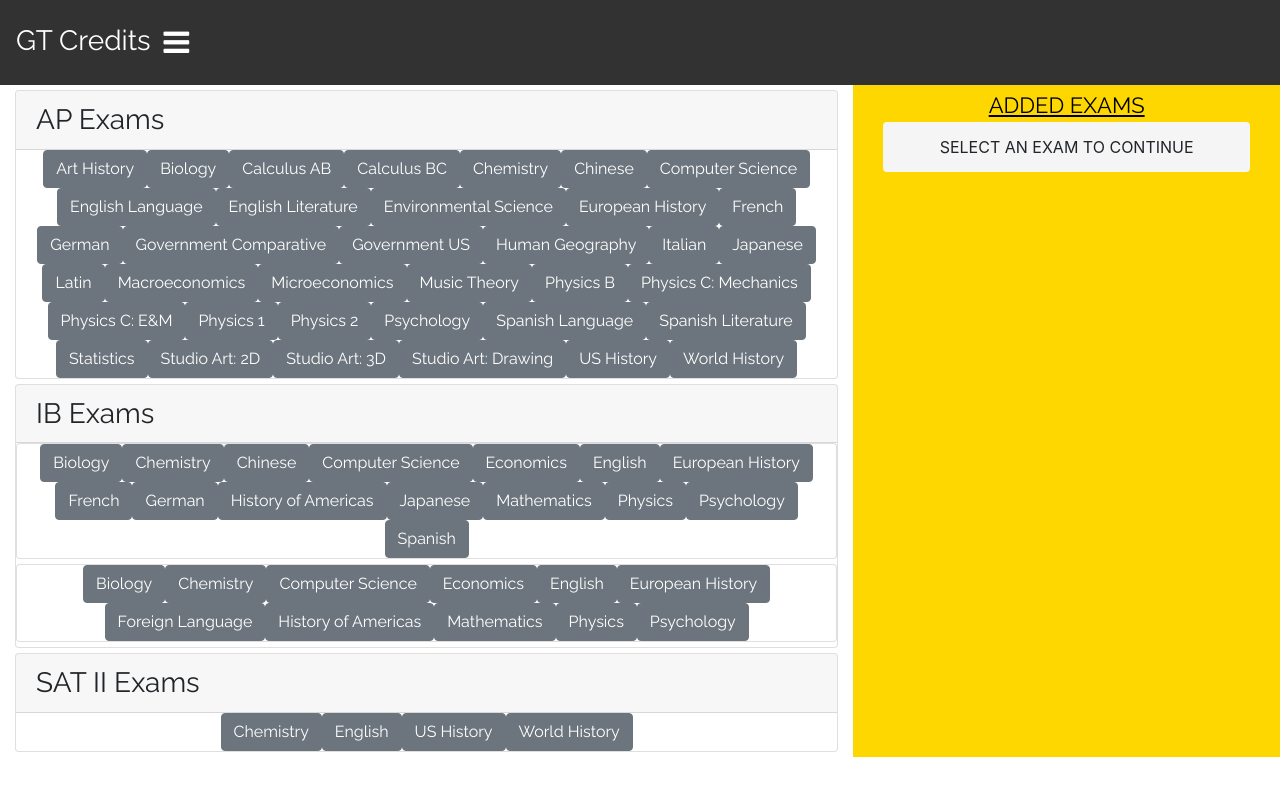
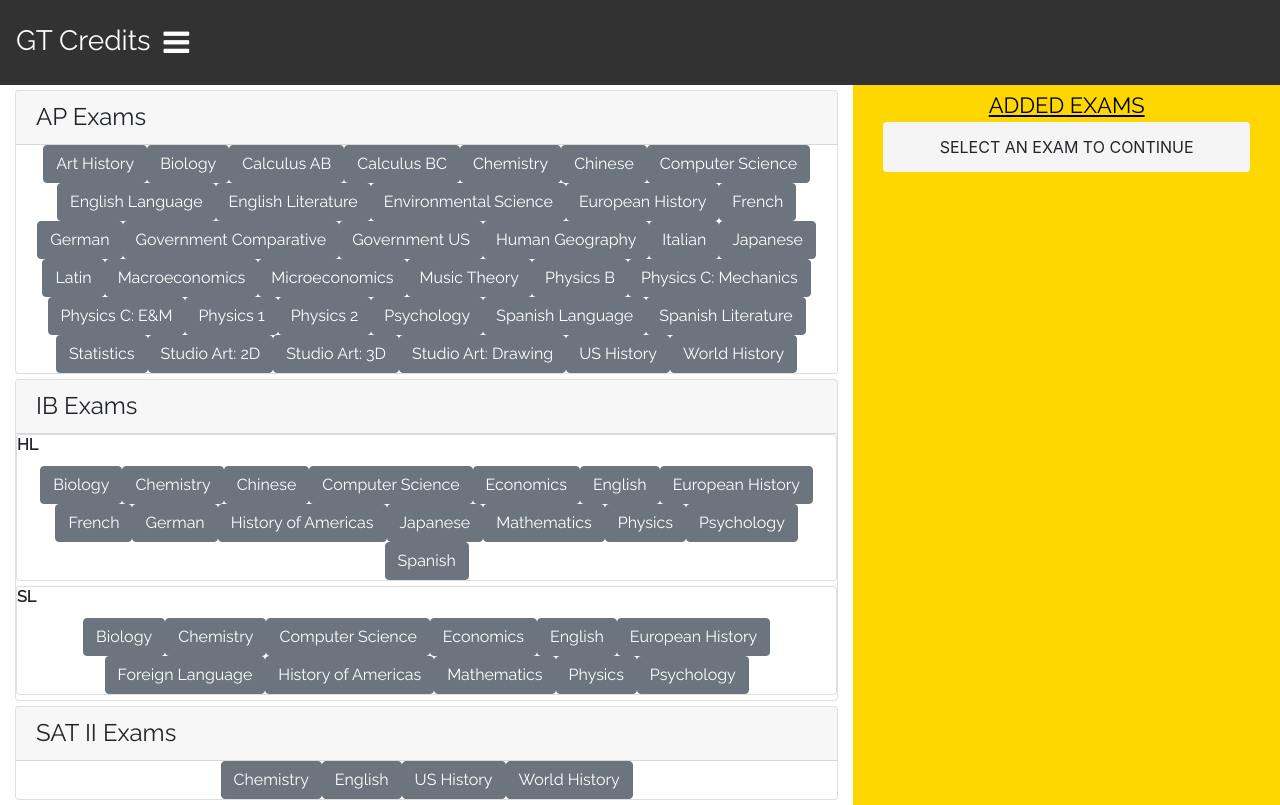
Before and after one commit to skeshive/gtcredits, an Angular app in the folder my-app/: page / in a window 1280 px wide. Built offline with nearby package versions, Linux system fonts and the light colour scheme.

Commit message:
Refactoring of IB Exam

```diff
--- a/my-app/src/app/components/ap/ap.component.html
+++ b/my-app/src/app/components/ap/ap.component.html
@@ -2,7 +2,7 @@
 <html>
 <body>
   <div class="card">
-    <h3 class="card-header">AP Exams</h3>
+    <h4 class="card-header">AP Exams</h4>
     <div class="card-block">
       <div class="button-group">
         <button type="button" class="btn btn-secondary" id="Art Histroy" (click)="_scoreSelect.apClicked($event)">Art History</button>
--- a/my-app/src/app/components/ib/ib.component.html
+++ b/my-app/src/app/components/ib/ib.component.html
@@ -2,10 +2,11 @@
 <html>
 <body>
   <div class="card">
-    <h3 class="card-header">IB Exams</h3>
+    <h4 class="card-header">IB Exams</h4>
     <div class="card-block">
       <div class="card">
         <div class="card-block">
+          <h6 class="card-title"> <b>HL</b> </h6>
           <div class="button-group">
           <button type="button" class="btn btn-secondary" id="Biology" (click)="_scoreSelect.ibHighClicked($event)">Biology</button>
           <button type="button" class="btn btn-secondary" id="Chemistry" (click)="_scoreSelect.ibHighClicked($event)">Chemistry</button>
@@ -27,6 +28,7 @@
       </div>
       <div class="card">
         <div class="card-block">
+          <h6 class="card-title"> <b>SL</b> </h6>
           <div class="button-group">
             <button type="button" class="btn btn-secondary" id="Biology" (click)="_scoreSelect.ibStandardClicked($event)">Biology</button>
             <button type="button" class="btn btn-secondary" id="Chemistry" (click)="_scoreSelect.ibStandardClicked($event)">Chemistry</button>
--- a/my-app/src/app/components/sat/sat.component.html
+++ b/my-app/src/app/components/sat/sat.component.html
@@ -2,7 +2,7 @@
 <html>
 <body>
   <div class="card">
-    <h3 class="card-header">SAT II Exams</h3>
+    <h4 class="card-header">SAT II Exams</h4>
     <div class="card-block">
       <div class="button-group">
         <button type="button" class="btn btn-secondary" id="Chemistry" (click)="_scoreSelect.satClicked($event)">Chemistry</button>
```
